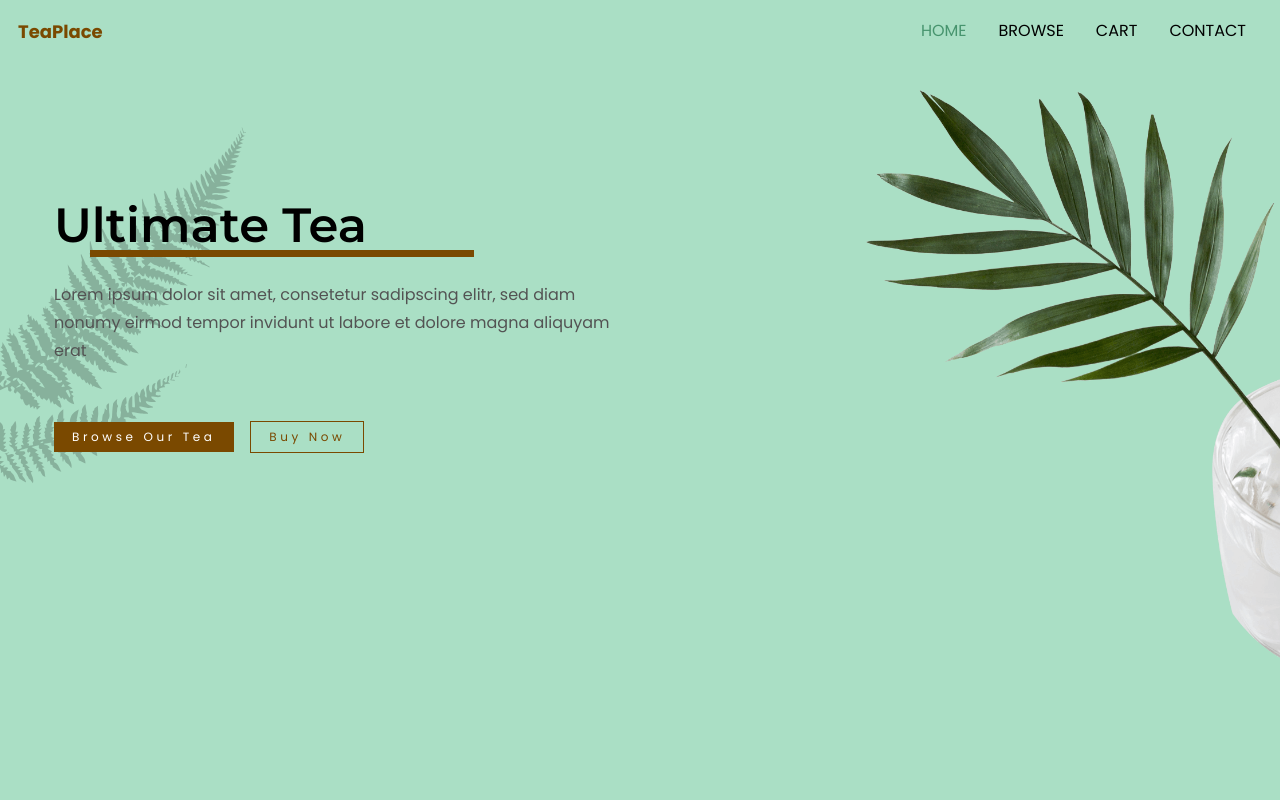
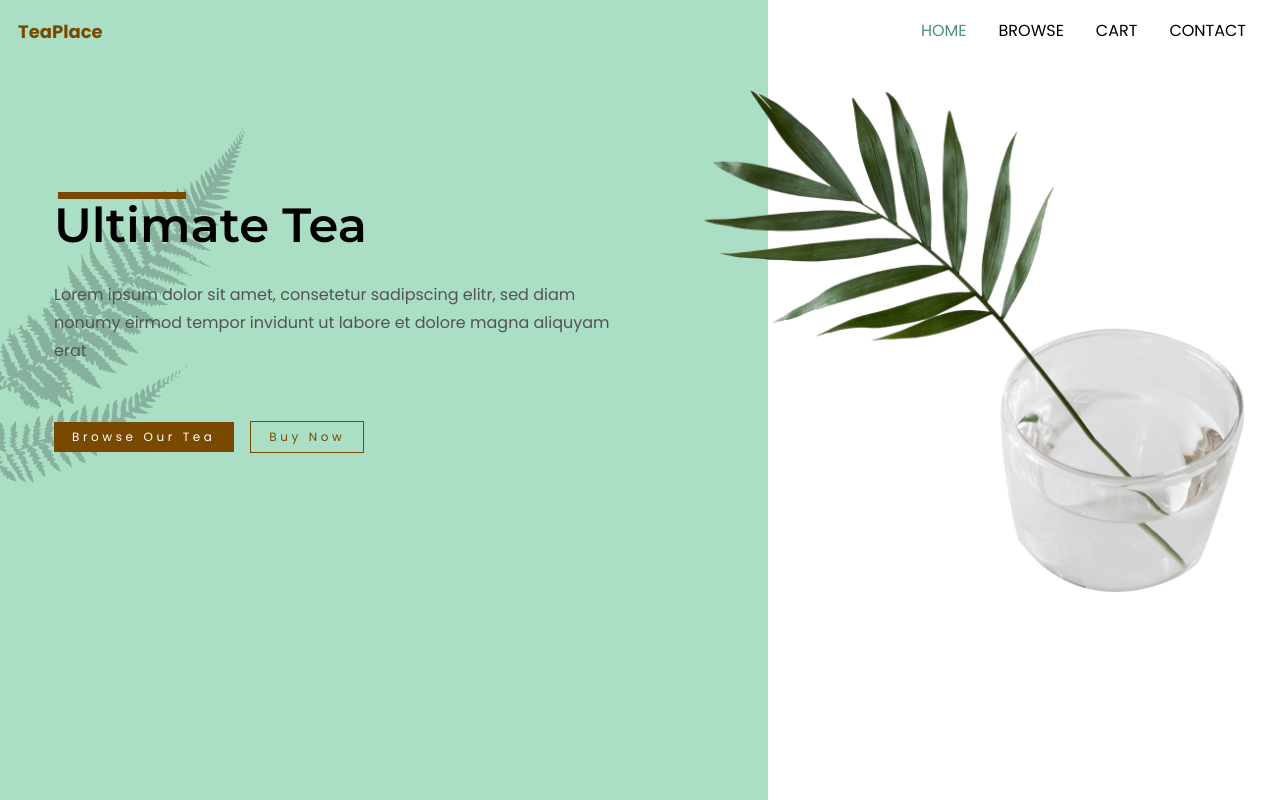
Before and after one commit to michellenpm3108/TeaPlace, a plain HTML site: page index.html in a window 1280 px wide. Drawn offline with Linux system fonts and the light colour scheme.

Commit message:
add col left background and some changes for hero image position

```diff
--- a/index.html
+++ b/index.html
@@ -8,6 +8,7 @@
     <link rel="stylesheet" href="style.css">
 </head>
 <body>
+    <div class="col-left"></div>
     <div class="fern"></div>
     <header>
         <a class="logo" href="index.html">TeaPlace</a>
--- a/style.css
+++ b/style.css
@@ -202,14 +202,24 @@ ul {
 }
 
 @media (min-width: 800px) {
+    body {
+        background: white;
+    }
+    .col-left {
+        background-color: #AADFC5;
+        width: 60%;
+        height: 100vh;
+        position: absolute;
+        z-index: -1;
+    }
     .hero-section {
         display: flex;
         text-align: left;
     }
     .content-container {
-        margin-top: 4em;
-        padding-left: 2em;
+        margin: 4em 0 0 2em;
     }
+
     .hero-sub {
         margin-left: 0;
     }
@@ -219,8 +229,9 @@ ul {
         width: 35em;
     }
     .hero-title::before{
-        left: 7%;
-        top: 5.2em;
+        left: 1.2em;
+        top: 4em;
+        width: 10%;
     }
     .hero-sub{
         width: 50%;
@@ -228,7 +239,9 @@ ul {
 }
 
 @media (min-width: 1000px) {
-    .hero-sub {
-        /* width: 60%; */
+    .hero-img {
+        right: 2em;
+        width: 30em;
+        object-fit: cover;
     }
 }
```
